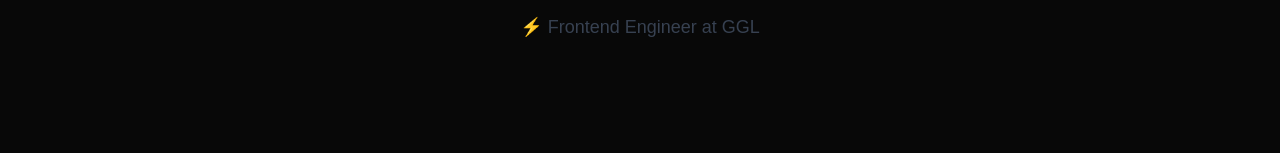
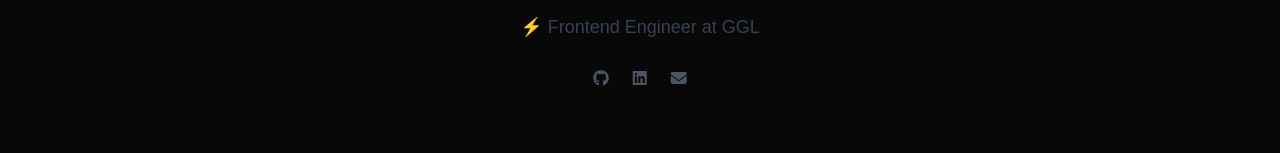
Before and after one commit to Poovarasan-P/project-portfolio, a React (Create React App) app: page / in a window 1280 px wide. Shown: the part 374-527 px from the top of the page. Built offline with nearby package versions, Linux system fonts and the light colour scheme.

Commit message:
font updated

```diff
--- a/public/index.html
+++ b/public/index.html
@@ -10,6 +10,8 @@
       content="Web site created using create-react-app"
     />
     <link rel="apple-touch-icon" href="%PUBLIC_URL%/logo192.png" />
+    <!-- fontawesome -->
+    <link rel="stylesheet" href="https://cdnjs.cloudflare.com/ajax/libs/font-awesome/6.7.2/css/all.min.css" integrity="sha512-Evv84Mr4kqVGRNSgIGL/F/aIDqQb7xQ2vcrdIwxfjThSH8CSR7PBEakCr51Ck+w+/U6swU2Im1vVX0SVk9ABhg==" crossorigin="anonymous" referrerpolicy="no-referrer" />
     <!--
       manifest.json provides metadata used when your web app is installed on a
       user's mobile device or desktop. See https://developers.google.com/web/fundamentals/web-app-manifest/
--- a/src/components/Home.js
+++ b/src/components/Home.js
@@ -23,15 +23,15 @@
         <div className="social-links">
           <a href="https://github.com" target="_blank" rel="noopener noreferrer"
              className="social-link">
-           {/*  <Github size={24} /> */}
+           <i class="fa-brands fa-github"></i>
           </a>
           <a href="https://linkedin.com" target="_blank" rel="noopener noreferrer"
              className="social-link">
-            {/* <Linkedin size={24} /> */}
+            <i class="fa-brands fa-linkedin"></i>
           </a>
           <a href="mailto:contact@example.com"
              className="social-link">
-           {/*  <Mail size={24} /> */}
+           <i class="fa-solid fa-envelope"></i>
           </a>
         </div>
       </div>
```
